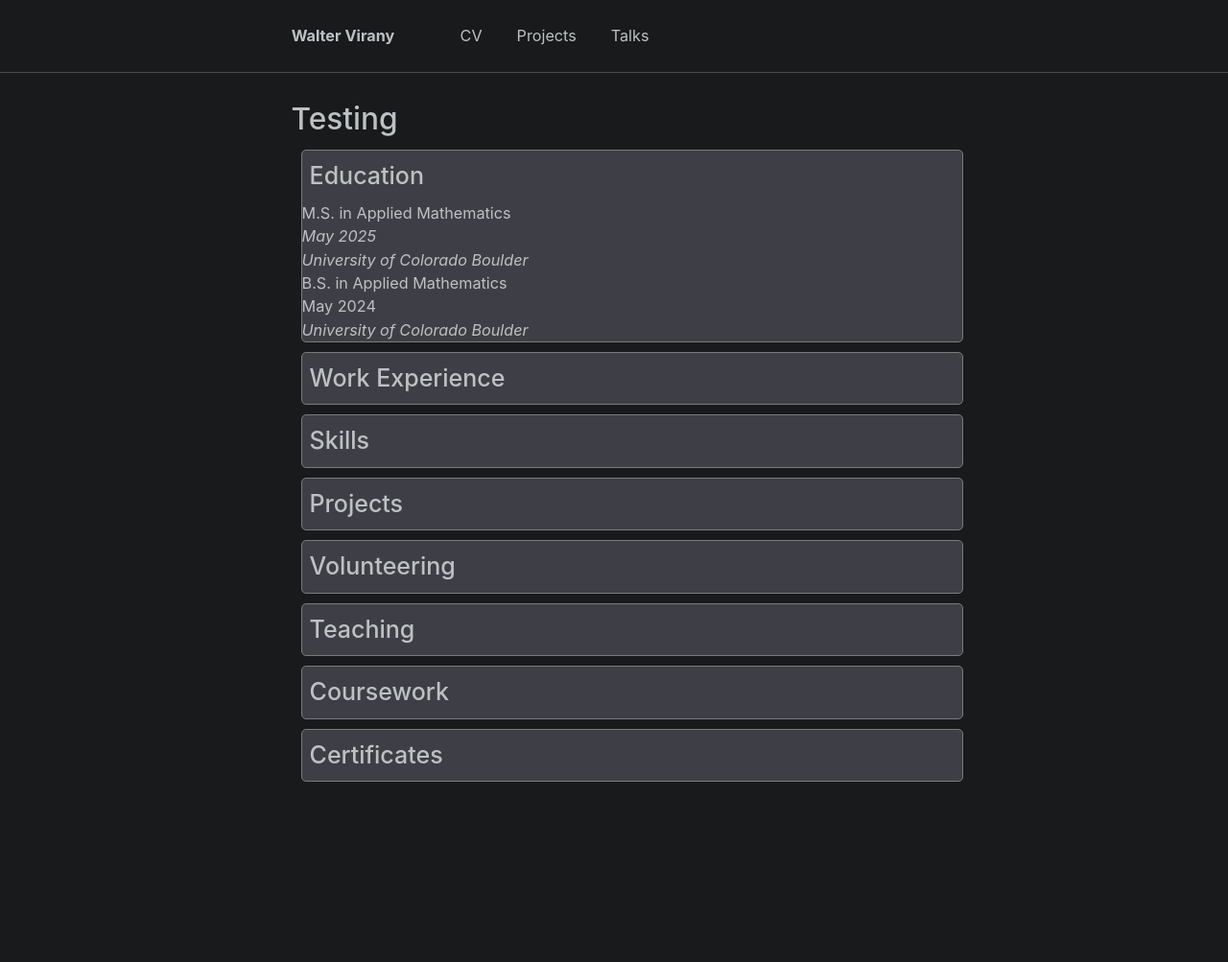
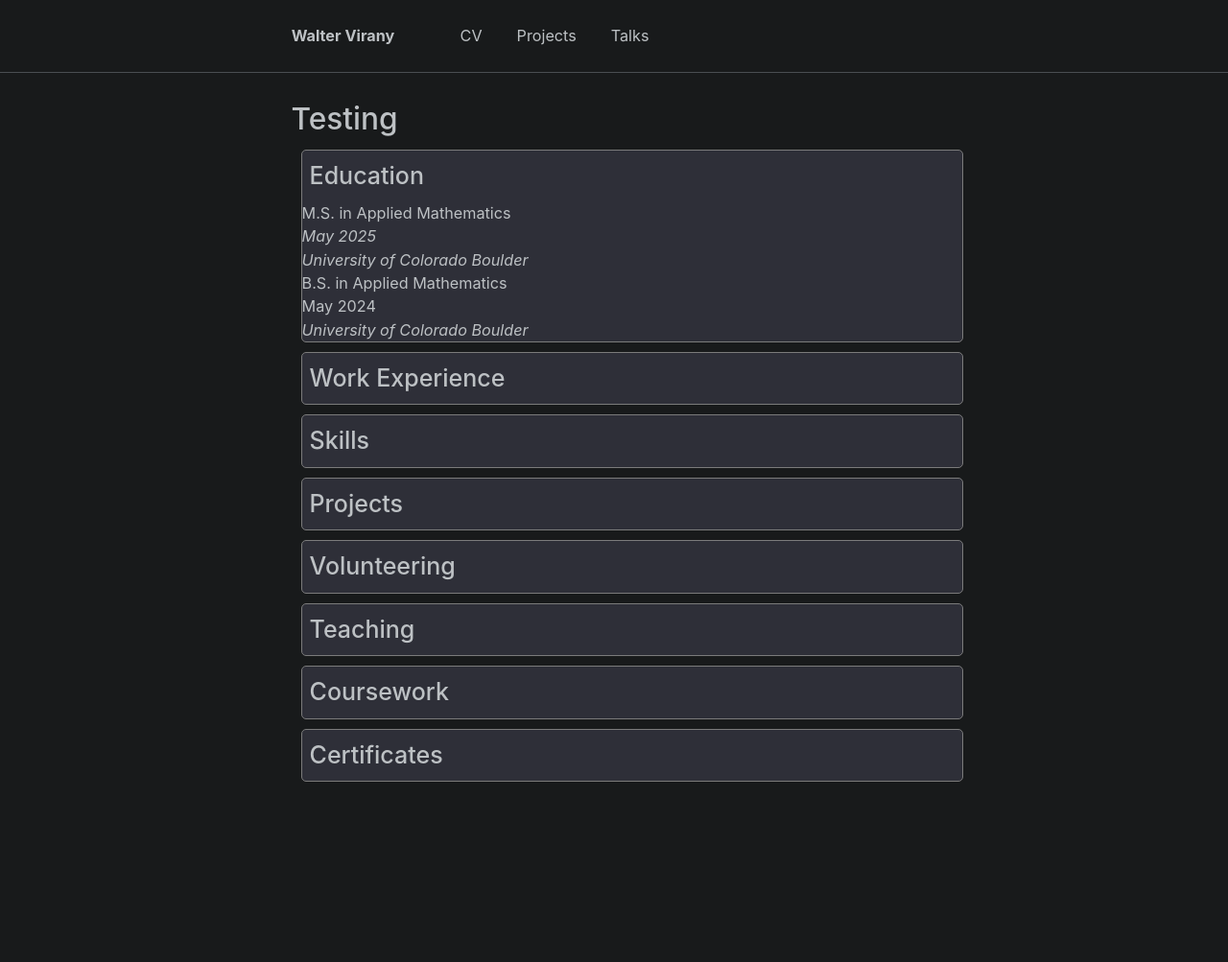
Before and after one commit to wvirany/wvirany.github.io, a Jekyll site: the page built from _pages/test.html, in a window 1280 px wide. Shown: the whole page at 96% size. Built offline with Jekyll 4.4.1, drawn with Linux system fonts in a browser that asks for light colours.

Commit message:
Update test.html

```diff
--- a/_pages/test.html
+++ b/_pages/test.html
@@ -19,7 +19,7 @@ div.cv {
     border-color: rgb(123, 123, 123);
     border-style: solid;
     border-radius: 5px;
-    background-color: rgb(62, 63, 70);
+    background-color: rgb(46, 47, 56);
     width: 75%;
     margin: 10px;
 
```
